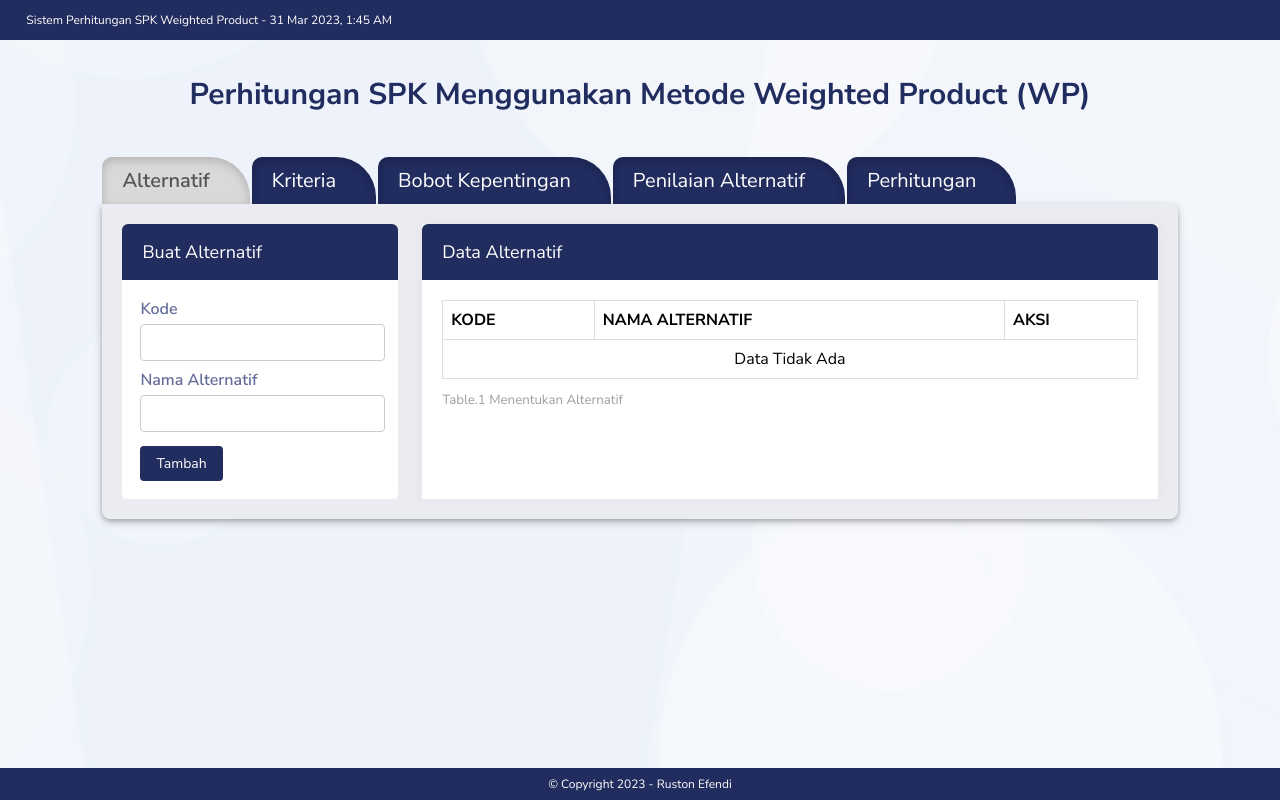
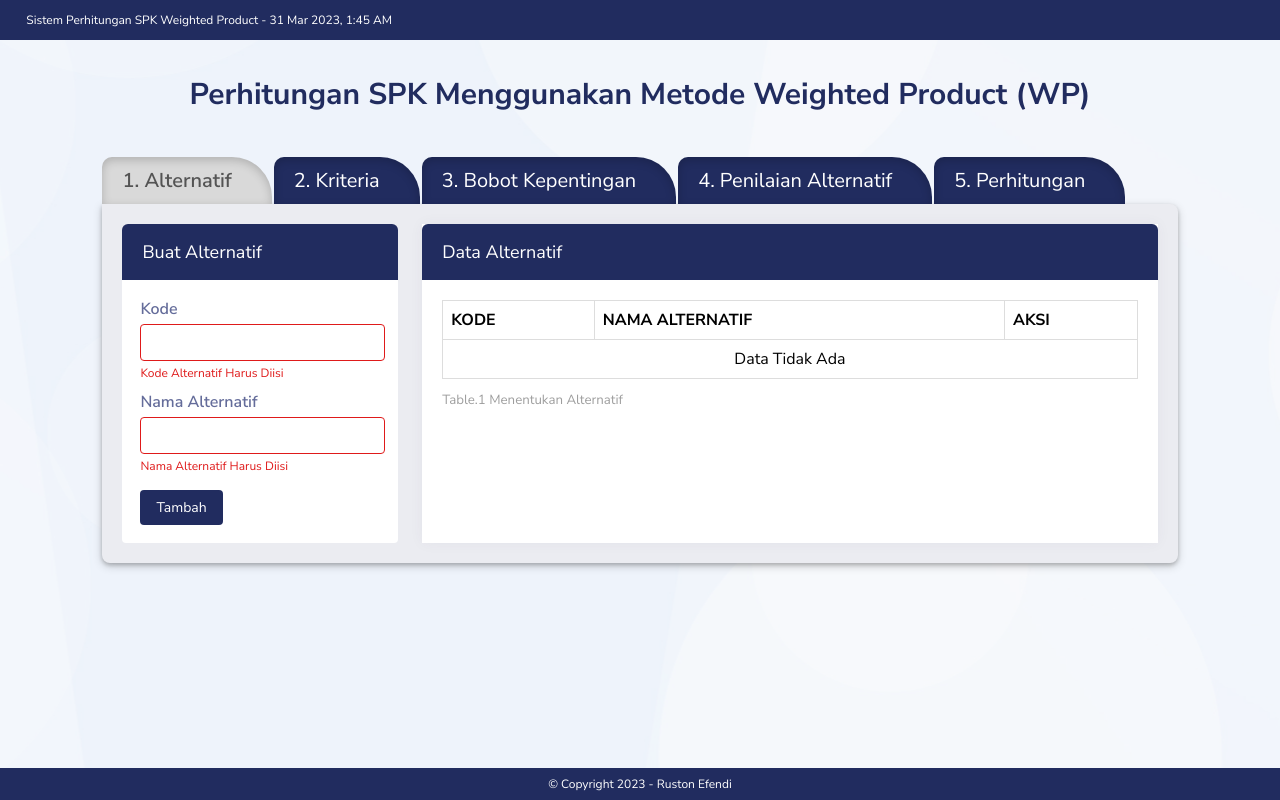
Before and after one commit to ruston-RnY/SPK-weighted-product, an Angular app: page / in a window 1280 px wide. Both pictures are taken after a click on the button "Tambah". Built offline with nearby package versions, Linux system fonts and the light colour scheme.

Commit message:
validation

```diff
--- a/src/app/app.component.html
+++ b/src/app/app.component.html
@@ -15,11 +15,11 @@
     <div class="navigation">
       <div
         class="nav"
-        *ngFor="let nav of navigation"
+        *ngFor="let nav of navigation; let i = index"
         [ngClass]="{ 'nav-active': step == nav.step }"
         (click)="navigate(nav.step)"
       >
-        {{ nav.name }}
+        {{ i + 1 }}. {{ nav.name }}
       </div>
     </div>
 
@@ -36,11 +36,40 @@
                   type="text"
                   formControlName="kode"
                   class="text-uppercase"
+                  [ngClass]="{
+                    'border-warning':
+                      alternatifForm.controls['kode'].errors &&
+                      alternatifForm.controls['kode'].touched
+                  }"
                 />
+                <span
+                  class="text-danger"
+                  *ngIf="
+                    alternatifForm.controls['kode'].errors &&
+                    alternatifForm.controls['kode'].touched
+                  "
+                  >Kode alternatif harus diisi</span
+                >
               </div>
               <div class="form-control">
                 <label for="">Nama Alternatif</label>
-                <input type="text" formControlName="namaAlternatif" />
+                <input
+                  type="text"
+                  formControlName="namaAlternatif"
+                  [ngClass]="{
+                    'border-warning':
+                      alternatifForm.controls['namaAlternatif'].errors &&
+                      alternatifForm.controls['namaAlternatif'].touched
+                  }"
+                />
+                <span
+                  class="text-danger"
+                  *ngIf="
+                    alternatifForm.controls['namaAlternatif'].errors &&
+                    alternatifForm.controls['namaAlternatif'].touched
+                  "
+                  >Nama alternatif harus diisi</span
+                >
               </div>
               <button type="button" class="btn" (click)="tambahAlternatif()">
                 Tambah
@@ -104,28 +133,87 @@
                   type="text"
                   formControlName="kode"
                   class="text-uppercase"
+                  [ngClass]="{
+                    'border-warning':
+                      kriteriaForm.controls['kode'].errors &&
+                      kriteriaForm.controls['kode'].touched
+                  }"
                 />
+                <span
+                  class="text-danger"
+                  *ngIf="
+                    kriteriaForm.controls['kode'].errors &&
+                    kriteriaForm.controls['kode'].touched
+                  "
+                  >Kode kriteria harus diisi</span
+                >
               </div>
               <div class="form-control">
                 <label for="">Nama Kriteria</label>
-                <input type="text" formControlName="namaKriteria" />
+                <input
+                  type="text"
+                  formControlName="namaKriteria"
+                  [ngClass]="{
+                    'border-warning':
+                      kriteriaForm.controls['namaKriteria'].errors &&
+                      kriteriaForm.controls['namaKriteria'].touched
+                  }"
+                />
+                <span
+                  class="text-danger"
+                  *ngIf="
+                    kriteriaForm.controls['namaKriteria'].errors &&
+                    kriteriaForm.controls['namaKriteria'].touched
+                  "
+                  >Nama kriteria harus diisi</span
+                >
               </div>
               <div class="form-control">
                 <label for="">Tipe Kriteria</label>
-                <select formControlName="tipeKriteria">
+                <select
+                  formControlName="tipeKriteria"
+                  [ngClass]="{
+                    'border-warning':
+                      kriteriaForm.controls['tipeKriteria'].errors &&
+                      kriteriaForm.controls['tipeKriteria'].touched
+                  }"
+                >
                   <option value="cost">Cost</option>
                   <option value="benefit">Benefit</option>
                 </select>
+                <span
+                  class="text-danger"
+                  *ngIf="
+                    kriteriaForm.controls['tipeKriteria'].errors &&
+                    kriteriaForm.controls['tipeKriteria'].touched
+                  "
+                  >Tipe kriteria harus diisi</span
+                >
               </div>
               <div class="form-control">
                 <label for="">Bobot Kriteria</label>
-                <select formControlName="bobotKriteria">
+                <select
+                  formControlName="bobotKriteria"
+                  [ngClass]="{
+                    'border-warning':
+                      kriteriaForm.controls['bobotKriteria'].errors &&
+                      kriteriaForm.controls['bobotKriteria'].touched
+                  }"
+                >
                   <option [ngValue]="1">1- Tidak Penting</option>
                   <option [ngValue]="2">2 - Kurang Penting</option>
                   <option [ngValue]="3">3 - Cukup Penting</option>
                   <option [ngValue]="4">4 - Penting</option>
                   <option [ngValue]="5">5 - Sangat Penting</option>
                 </select>
+                <span
+                  class="text-danger"
+                  *ngIf="
+                    kriteriaForm.controls['bobotKriteria'].errors &&
+                    kriteriaForm.controls['bobotKriteria'].touched
+                  "
+                  >Bobot kriteria harus diisi</span
+                >
               </div>
               <button type="button" class="btn" (click)="tambahKriteria()">
                 Tambah
--- a/src/app/app.component.ts
+++ b/src/app/app.component.ts
@@ -87,8 +87,21 @@ export class AppComponent {
   }
 
   tambahAlternatif() {
+    this.alternatifForm.markAllAsTouched();
     if (this.alternatifForm.valid) {
-      this.alternatif.push(this.alternatifForm.value);
+      if (this.alternatif.length == 0) {
+        this.alternatif.push(this.alternatifForm.value);
+      } else {
+        const exist = this.alternatif.find(
+          (item: any) => item.kode == this.alternatifForm.value.kode
+        );
+
+        if (exist) {
+          alert('Kode alternatif sudah ada');
+        } else {
+          this.alternatif.push(this.alternatifForm.value);
+        }
+      }
 
       this.alternatifForm.reset();
     }
@@ -102,6 +115,7 @@ export class AppComponent {
   }
 
   tambahKriteria() {
+    this.kriteriaForm.markAllAsTouched();
     if (this.kriteriaForm.valid) {
       this.kriteria.push(this.kriteriaForm.value);
 
@@ -170,7 +184,7 @@ export class AppComponent {
   }
 
   tambahPenilaianMatrix() {
-    if (this.alternatifPerKriteriaForm.valid) {
+    if (this.alternatifPerKriteriaForm.valid && this.alternatifSelected) {
       this.alternatifPerKriteriaForm
         .get('alternatif')
         ?.setValue(this.alternatifSelected.namaAlternatif);
--- a/src/styles.scss
+++ b/src/styles.scss
@@ -79,6 +79,16 @@ h5 {
 
 .items-center {
   align-items: center;
+}
+
+.text-danger {
+  color: #df1a1a;
+  font-size: 12px;
+  text-transform: capitalize;
+}
+
+.border-warning {
+  border: 1px solid #df1a1a;
 }
 
 .main {
@@ -230,7 +240,6 @@ main {
     right: 0;
     bottom: 0;
     background-color: #212c5f;
-    // background-color: rgb(255 153 0);
     padding: 8px;
     color: #ffff;
     font-size: 12px;
@@ -243,12 +252,6 @@ main {
     font-weight: 700;
     padding: 18px;
     color: #212c5f;
-    // background: linear-gradient(
-    //   180deg,
-    //   rgb(244, 244, 244) 0,
-    //   rgb(255, 255, 255) 76%,
-    //   rgb(241 241 241) 100%
-    // );
     margin-bottom: 1.5rem;
   }
 
```
